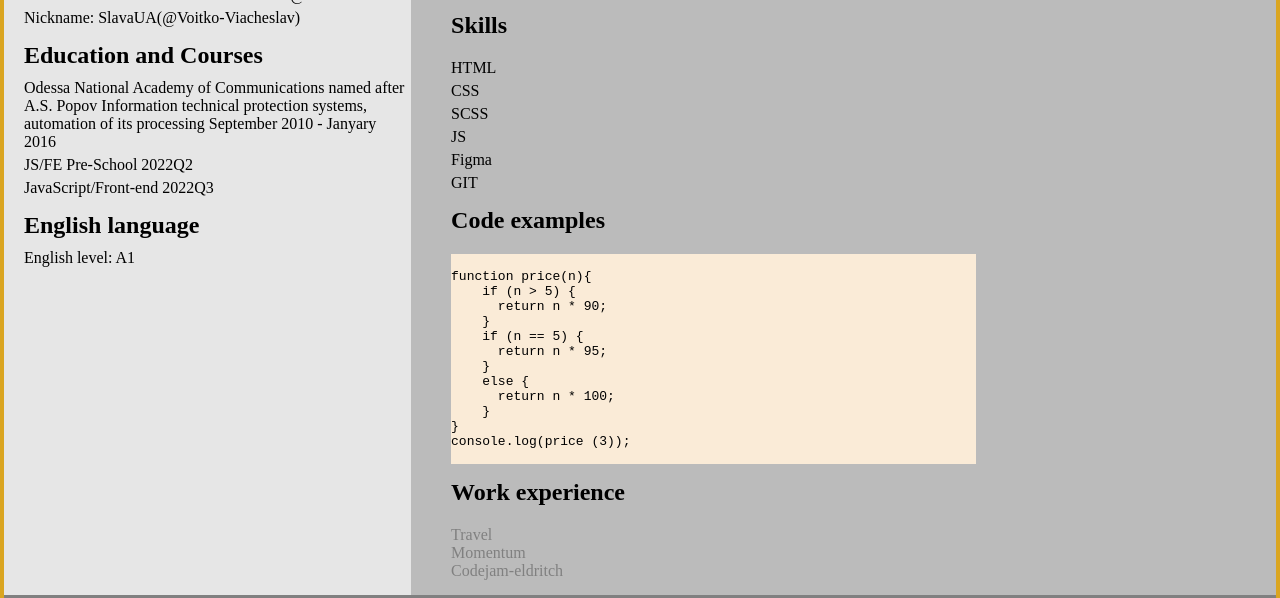
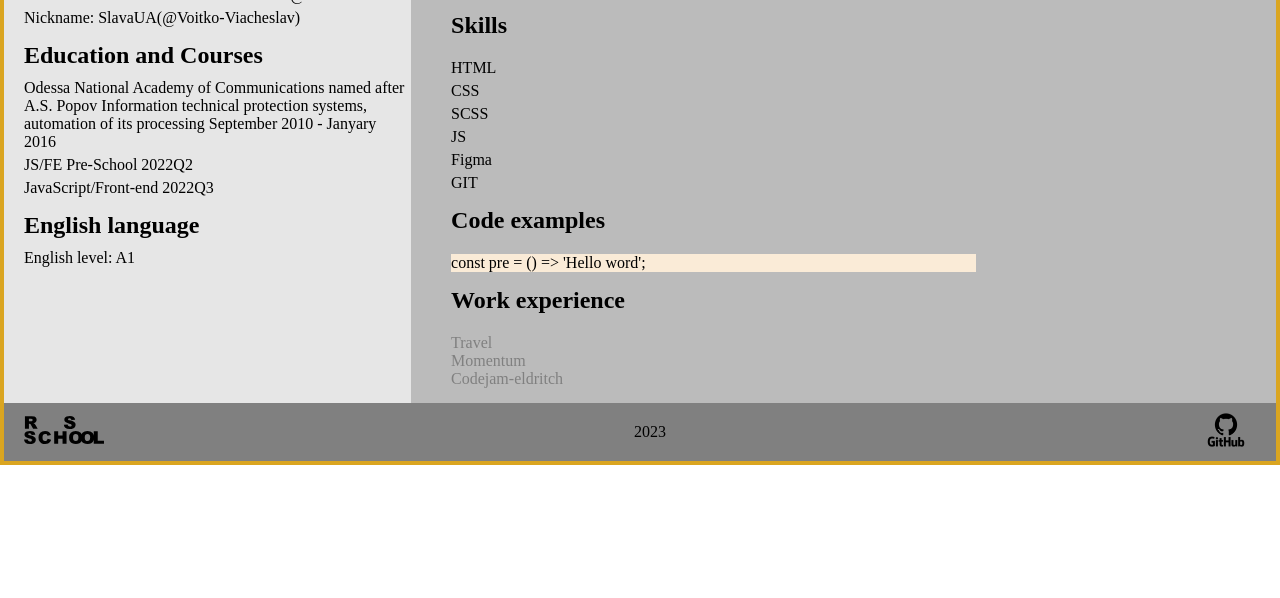
Before and after one commit to Voitko-Viacheslav/rsschool-cv, a plain HTML site: page index.html in a window 1280 px wide. Shown: the part 460-1058 px from the top of the page. After the commit the page ends 925 px from the top, so only its background shows below. Drawn offline with Linux system fonts and the light colour scheme; a web font is replaced by a local one.

Commit message:
fix: change function pre

```diff
--- a/index.html
+++ b/index.html
@@ -120,7 +120,8 @@
                         <section class="section" id="code">
                             <h2 class="second-title-right">Code examples</h2>
                             <div class="my-code">
-<pre>
+                                <p>const pre = () => 'Hello word';</p>
+<!-- <pre>
     <code class="my-code">
 function price(n){
     if (n &gt; 5) {
@@ -135,7 +136,7 @@ function price(n){
 }
 console.log(price (3));
     </code>
-</pre>
+</pre> -->
                             </div>
 
                         </section>
```
